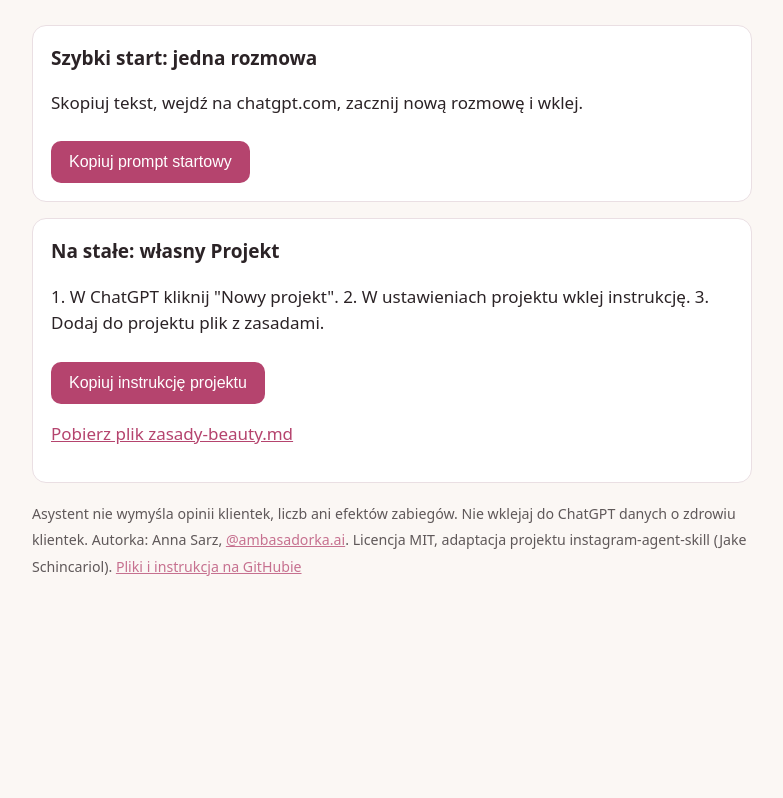
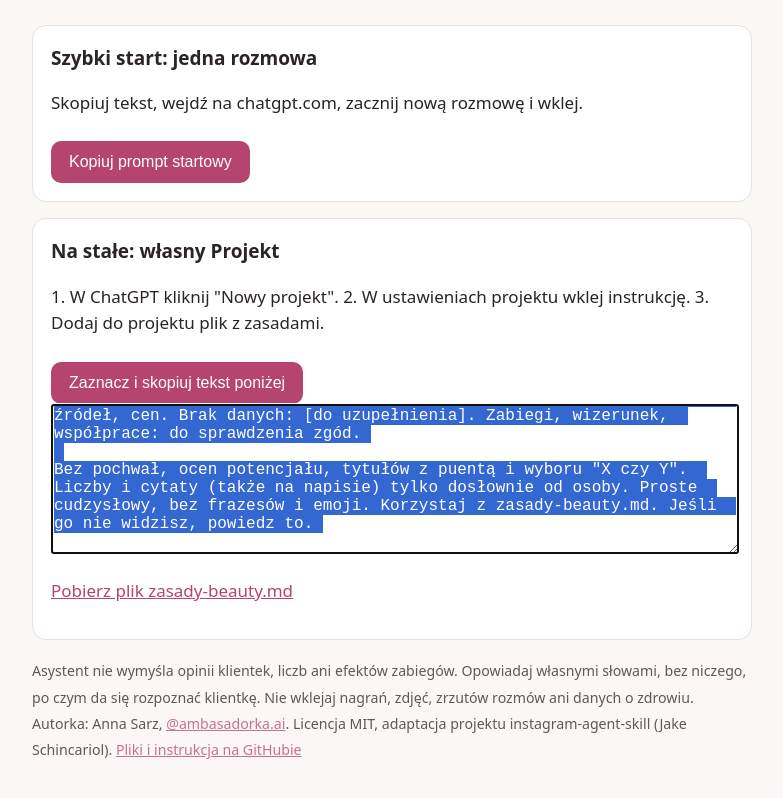
Before and after one commit to anna-ai-pl/instagram-beauty-gpt, a plain HTML site: page index.html in a window 1280 px wide. Both pictures are taken after a click on the button "Kopiuj instrukcję projektu". Shown: the part 132-930 px from the top of the page, without its empty margins (248-1031 px from the left). Before the commit the page ends 800 px from the top, so only its background shows below. Drawn offline with Linux system fonts and the light colour scheme.

Commit message:
Kandydat v2026.12: zgodny README, kopiowanie z planem B, wariant krotki
Co-Authored-By: Claude Opus 5.5 <noreply@anthropic.com>

```diff
--- a/index.html
+++ b/index.html
@@ -37,18 +37,30 @@ a{color:var(--ak)}
 <p><a href="zasady-beauty.md" download>Pobierz plik zasady-beauty.md</a></p>
 </div>
 
-<p><small>Asystent nie wymyśla opinii klientek, liczb ani efektów zabiegów. Nie wklejaj do ChatGPT danych o zdrowiu klientek. Autorka: Anna Sarz, <a href="https://www.instagram.com/ambasadorka.ai/">@ambasadorka.ai</a>. Licencja MIT, adaptacja projektu instagram-agent-skill (Jake Schincariol). <a href="https://github.com/anna-ai-pl/instagram-beauty-gpt">Pliki i instrukcja na GitHubie</a></small></p>
+<p><small>Asystent nie wymyśla opinii klientek, liczb ani efektów zabiegów. Opowiadaj własnymi słowami, bez niczego, po czym da się rozpoznać klientkę. Nie wklejaj nagrań, zdjęć, zrzutów rozmów ani danych o zdrowiu. Autorka: Anna Sarz, <a href="https://www.instagram.com/ambasadorka.ai/">@ambasadorka.ai</a>. Licencja MIT, adaptacja projektu instagram-agent-skill (Jake Schincariol). <a href="https://github.com/anna-ai-pl/instagram-beauty-gpt">Pliki i instrukcja na GitHubie</a></small></p>
 </main>
 <script>
 document.querySelectorAll('button[data-plik]').forEach(function(b){
+  var tekst=null;
+  var pobranie=fetch(b.dataset.plik).then(function(r){ if(!r.ok) throw new Error(r.status); return r.text(); }).then(function(t){ tekst=t; }).catch(function(){});
+  function pokazRecznie(){
+    var pole=b.nextElementSibling;
+    if(!pole || pole.tagName!=='TEXTAREA'){
+      pole=document.createElement('textarea'); pole.readOnly=true; pole.rows=8; pole.style.width='100%'; pole.style.fontSize='16px';
+      pole.setAttribute('aria-label','Tekst do skopiowania'); b.after(pole);
+    }
+    pole.value=tekst; pole.focus(); pole.select();
+    return pole;
+  }
   b.addEventListener('click', async function(){
-    var stary=b.textContent;
-    try{
-      var r=await fetch(b.dataset.plik); var t=await r.text();
-      await navigator.clipboard.writeText(t);
-      b.textContent='Skopiowane'; b.classList.add('ok');
-    }catch(e){ b.textContent='Nie udało się, otwórz plik ręcznie'; }
-    setTimeout(function(){b.textContent=stary; b.classList.remove('ok');},2500);
+    var stary=b.dataset.napis||(b.dataset.napis=b.textContent);
+    if(tekst===null){ b.textContent='Wczytuję...'; await pobranie; }
+    if(tekst===null){ b.textContent='Nie udało się wczytać, odśwież stronę'; return; }
+    var ok=false;
+    try{ await navigator.clipboard.writeText(tekst); ok=true; }
+    catch(e){ pokazRecznie(); }
+    b.textContent=ok?'Skopiowane':'Zaznacz i skopiuj tekst poniżej'; if(ok) b.classList.add('ok');
+    setTimeout(function(){b.textContent=stary; b.classList.remove('ok');},4000);
   });
 });
 </script>
```
Also changed, not shown: krotka-instrukcja.txt (added), 1 other file.
